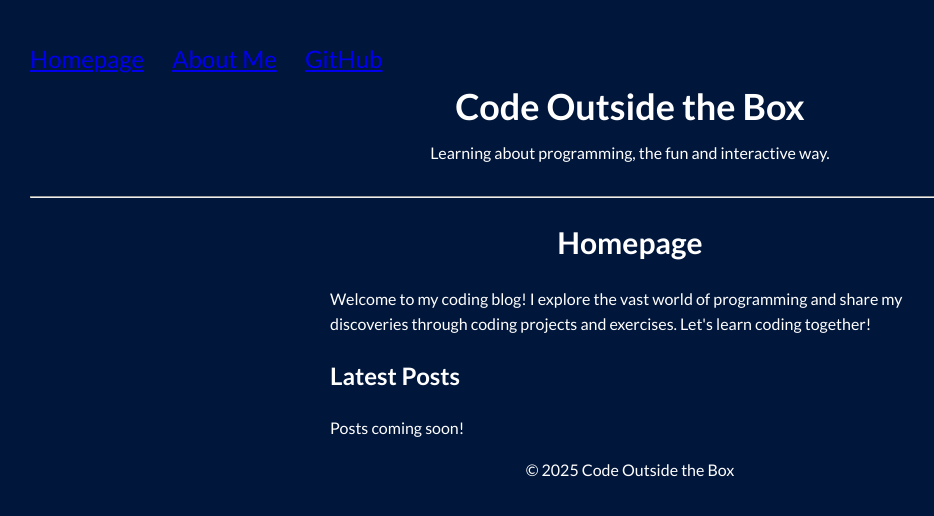
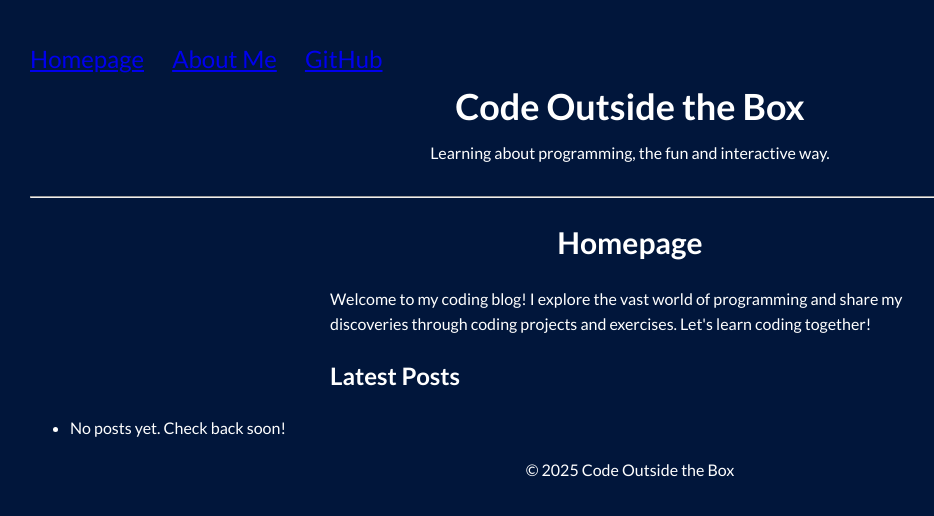
Before and after one commit to MicroChip818/microchip818.github.io, a Jekyll site: the page built from index.html, in a window 1280 px wide. Shown: the top 516 px of the page, without its empty margins (10-944 px from the left). Built offline with Jekyll 4.4.1, drawn with Linux system fonts in a browser that asks for light colours.

Commit message:
Update index.html

```diff
--- a/index.html
+++ b/index.html
@@ -9,12 +9,11 @@
 </section>
 <section id="posts">
   <h2>Latest Posts</h2>
-  <p>Posts coming soon!</p>
   <ul>
     {% for post in site.posts %}
-      <li>
-        <a href="{{ post.url }}">{{ post.title }}</a> — {{ post.date | date: "%B %d, %Y" }}
-      </li>
+      <li><a href="{{ post.url }}">{{ post.title }}</a></li>
+    {% else %}
+      <li>No posts yet. Check back soon!</li>
     {% endfor %}
   </ul>
 </section>
```
